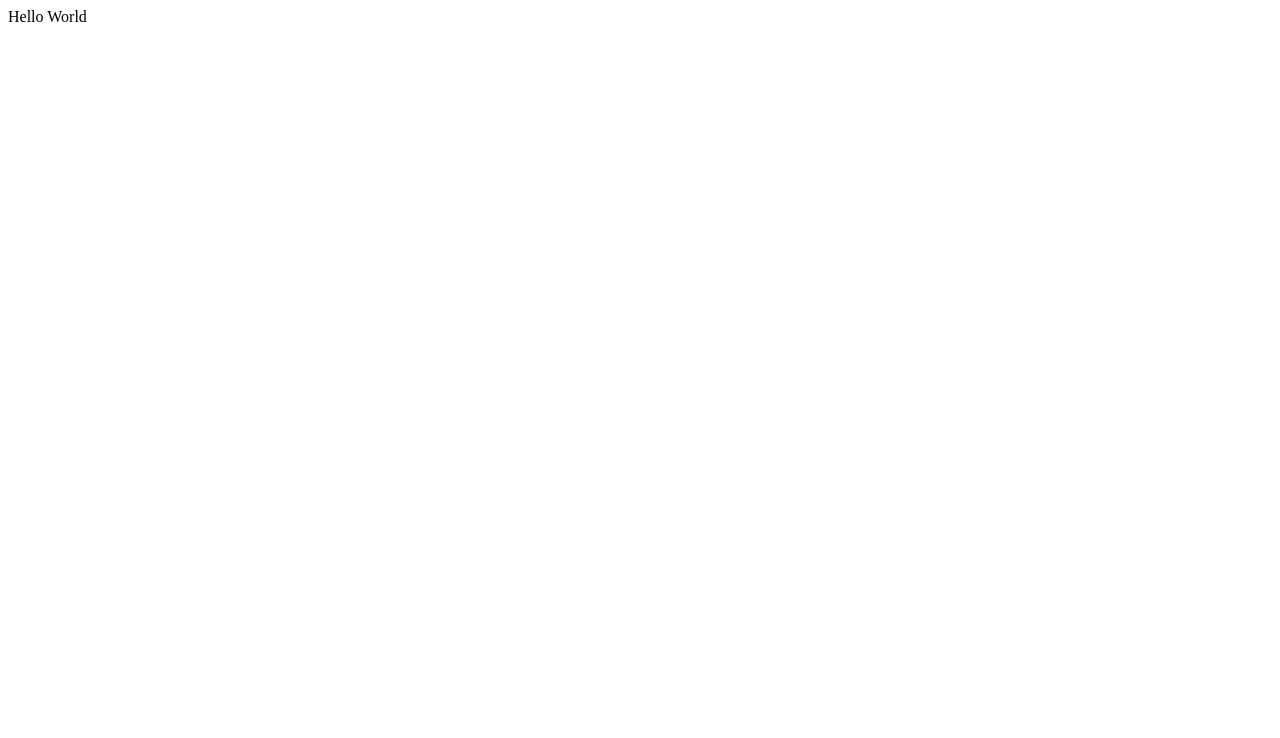
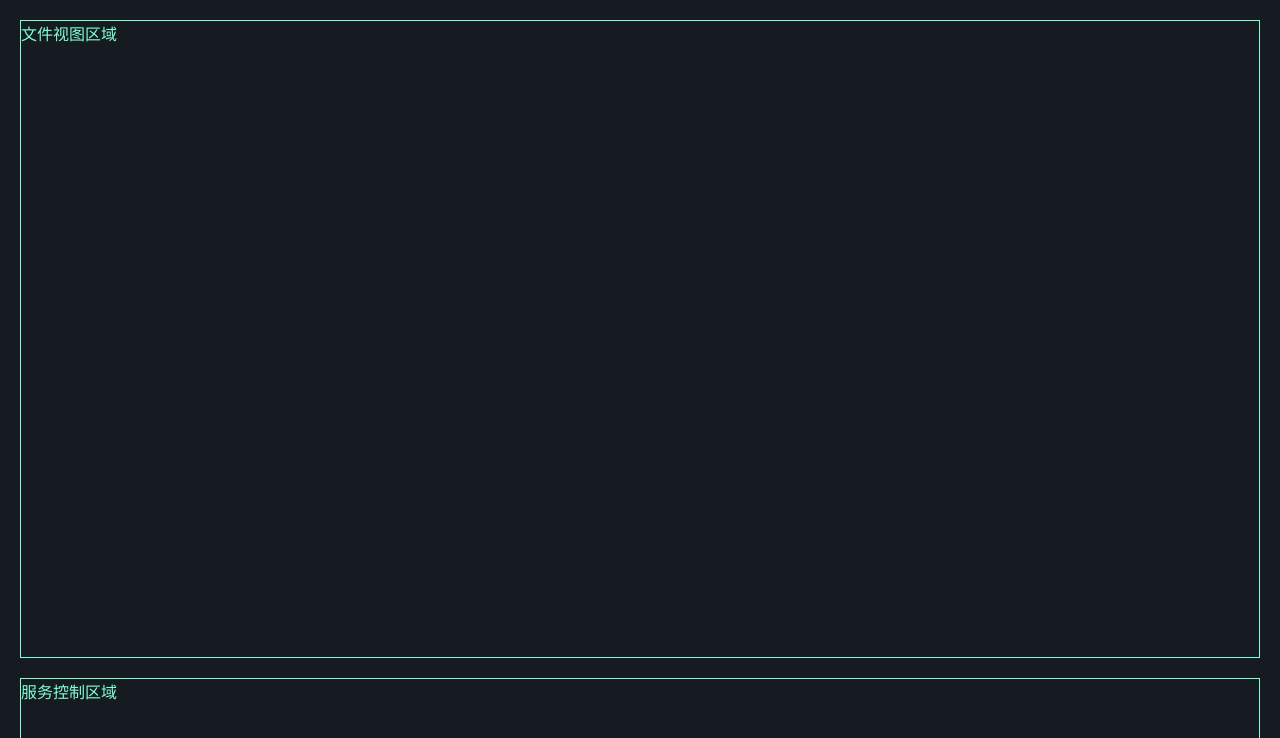
Before and after one commit to YOUNGmaxer/easy-file-server, a Vue app: page / in a window 1280 px wide. Shown: the top 738 px of the page. Built offline with nearby package versions, Linux system fonts and the light colour scheme.

Commit message:
feat: 页面基本视图

```diff
--- a/electron/main.ts
+++ b/electron/main.ts
@@ -4,7 +4,7 @@ const devURL = 'http://localhost:5173'
 
 function createWindow(): void {
   const win = new BrowserWindow({
-    width: 1200,
+    width: 800,
     height: 600,
   })
 
--- a/src/App.vue
+++ b/src/App.vue
@@ -1,5 +1,28 @@
 <template>
-    <div>
-        Hello World
+  <div class="container">
+    <div class="file-viewer">
+      文件视图区域
     </div>
+    <div class="server-controls">
+      服务控制区域
+    </div>
+  </div>
 </template>
+
+<style>
+.container {
+  display: flex;
+  flex-direction: column;
+  flex: 1;
+}
+.file-viewer {
+  flex: 1;
+  margin: 20px;
+  border: 1px solid aquamarine;
+}
+.server-controls {
+  margin: 0 20px 20px;
+  height: 100px;
+  border: 1px solid aquamarine;
+}
+</style>
--- a/src/main.ts
+++ b/src/main.ts
@@ -1,4 +1,5 @@
 import { createApp } from 'vue'
 import App from './App.vue'
+import './style.css'
 
 createApp(App).mount('#app')
--- /dev/null
+++ b/src/style.css
@@ -0,0 +1,11 @@
+* {
+  margin: 0;
+}
+
+#app {
+  height: 100vh;
+  display: flex;
+  justify-content: center;
+  background: #161B22;
+  color: aquamarine;
+}
```
